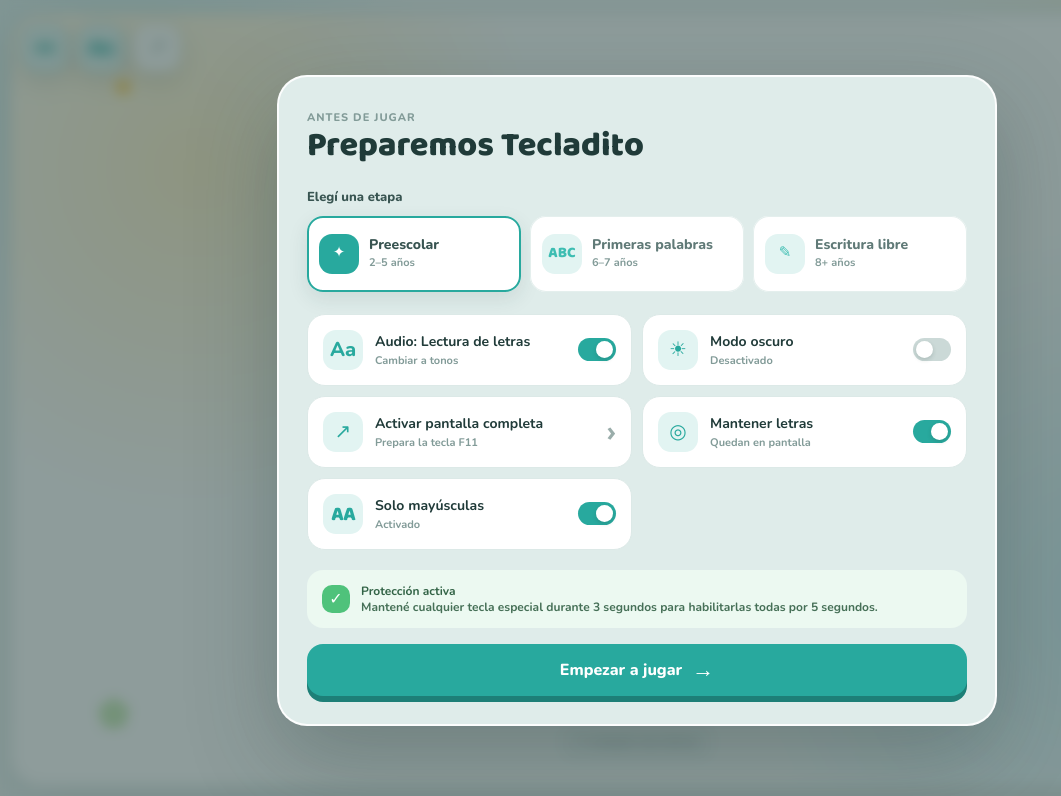
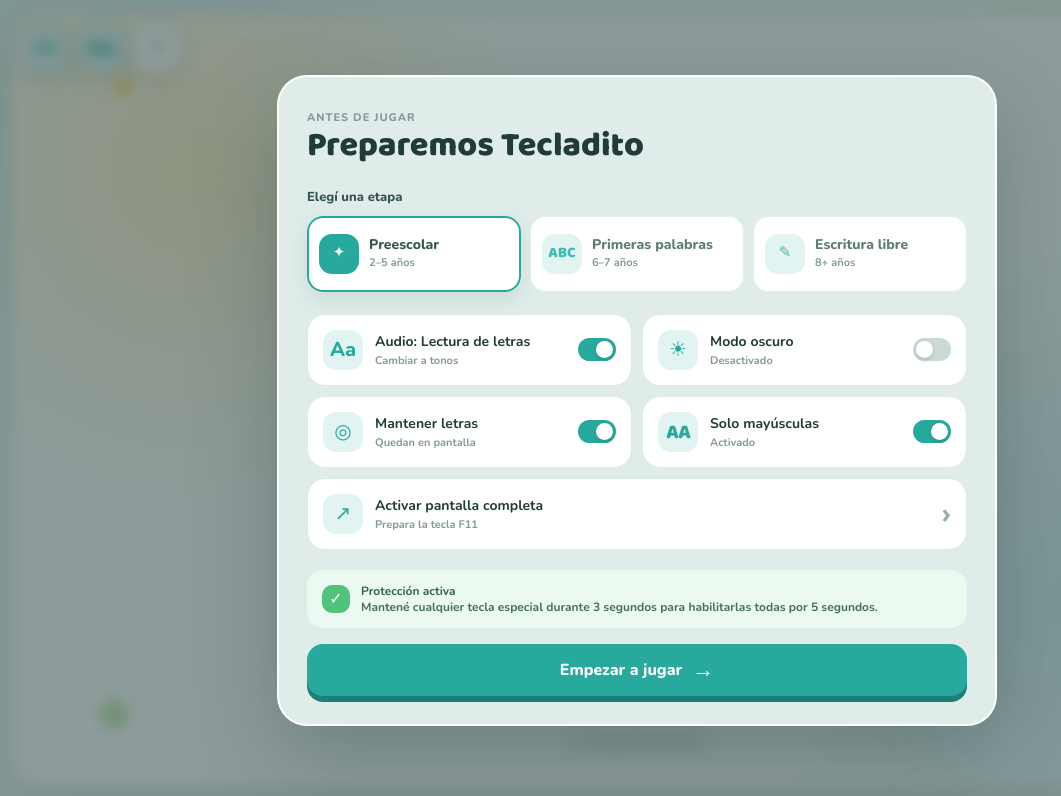
Before and after one commit to serafinimc/Tecladito, a React (Vite) app: page / in a window 1280 px wide. Shown: the top 796 px of the page, without its empty margins (3-1064 px from the left). Built offline with nearby package versions, Linux system fonts and the light colour scheme.

Commit message:
Minor fix: reorganizing buttons

```diff
--- a/src/App.css
+++ b/src/App.css
@@ -146,6 +146,7 @@ body { overflow: hidden; }
 .settings-controls { display: grid; grid-template-columns: 1fr 1fr; gap: 10px; }
 .settings-controls > button, .audio-setting { display: grid; grid-template-columns: auto 1fr auto; align-items: center; gap: 12px; padding: 15px; border: 1px solid var(--border); border-radius: 18px; color: var(--text-secondary); background: var(--surface); text-align: left; }
 .settings-controls > button { cursor: pointer; }
+.settings-controls > .fullscreen-setting { grid-column: 1 / -1; }
 .settings-controls > button > span:first-child, .audio-mode-button > span:first-child, .audio-mode-label > span:first-child { display: grid; width: 40px; height: 40px; place-items: center; border-radius: 13px; color: var(--brand); background: var(--surface-icon); font-size: 20px; font-weight: 900; }
 .audio-setting { grid-template-columns: 1fr auto; }
 .audio-mode-button, .audio-mode-label { min-width: 0; display: grid; grid-template-columns: auto 1fr; align-items: center; gap: 12px; padding: 0; border: 0; color: inherit; background: transparent; text-align: left; }
--- a/src/App.tsx
+++ b/src/App.tsx
@@ -659,11 +659,6 @@ function App() {
                 <span><strong>Modo oscuro</strong><small>{theme === 'dark' ? 'Activado' : 'Desactivado'}</small></span>
                 <i className={theme === 'dark' ? 'switch on' : 'switch'} aria-hidden="true" />
               </button>
-              <button type="button" onClick={() => prepareFullscreen(true)}>
-                <span aria-hidden="true">↗</span>
-                <span><strong>Activar pantalla completa</strong><small>Prepara la tecla F11</small></span>
-                <b aria-hidden="true">›</b>
-              </button>
               <button type="button" onClick={toggleKeepLetters}>
                 <span aria-hidden="true">◎</span>
                 <span><strong>Mantener letras</strong><small>{keepLetters ? 'Quedan en pantalla' : 'Desaparecen solas'}</small></span>
@@ -673,6 +668,11 @@ function App() {
                 <span className="letters-setting" aria-hidden="true">AA</span>
                 <span><strong>Solo mayúsculas</strong><small>{uppercaseOnly ? 'Activado' : 'Mayúsculas y minúsculas'}</small></span>
                 <i className={uppercaseOnly ? 'switch on' : 'switch'} aria-hidden="true" />
+              </button>
+              <button className="fullscreen-setting" type="button" onClick={() => prepareFullscreen(true)}>
+                <span aria-hidden="true">↗</span>
+                <span><strong>Activar pantalla completa</strong><small>Prepara la tecla F11</small></span>
+                <b aria-hidden="true">›</b>
               </button>
             </div>
 
```
Also changed, not shown: 1 other file (tests, documents, lock files or other folders).
